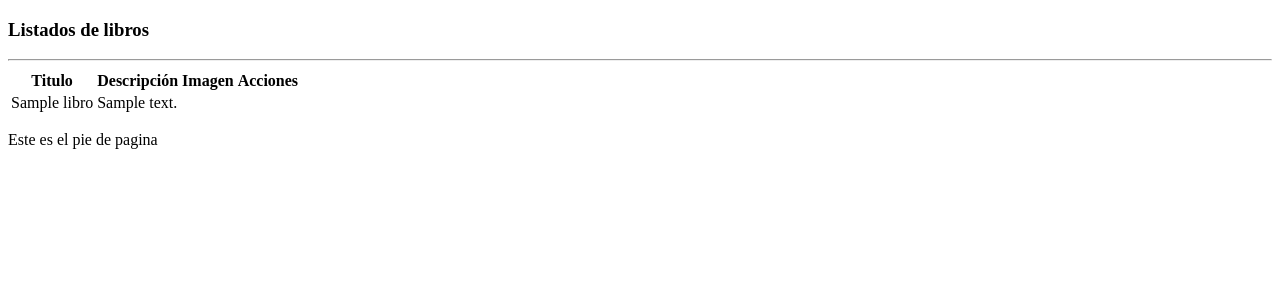
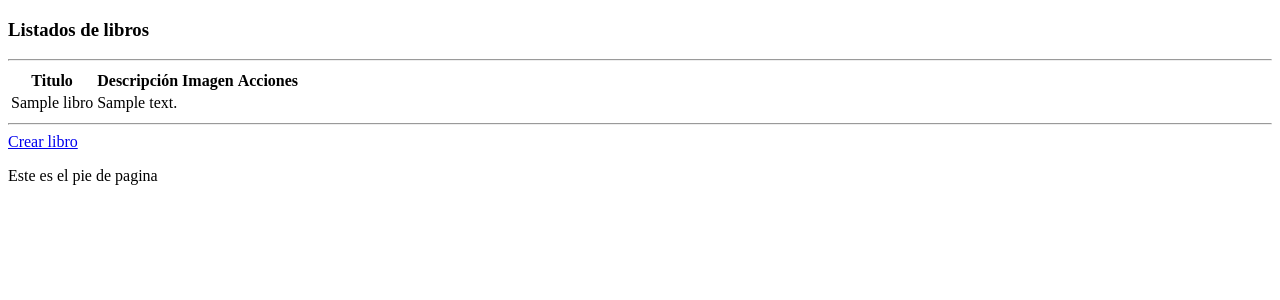
Before and after one commit to tfermoso/clubdeintercambio, a Django app: template libros/templates/index.html in a window 1280 px wide. Shown: the part 68-368 px from the top of the page. Run offline with Django 5.2, Linux system fonts and the light colour scheme; the template is opened without the code that fills it: most values are stand-ins (such as "Sample title", 1, 10 or a date in 2020).

Commit message:
creamos libros

```diff
--- a/libros/templates/index.html
+++ b/libros/templates/index.html
@@ -25,4 +25,6 @@
                 </tr>
             {% endfor %}
     </table>
+    <hr>
+    <a href="{% url 'libros:alta_libro' %}">Crear libro</a>
 {% endblock %}
```
